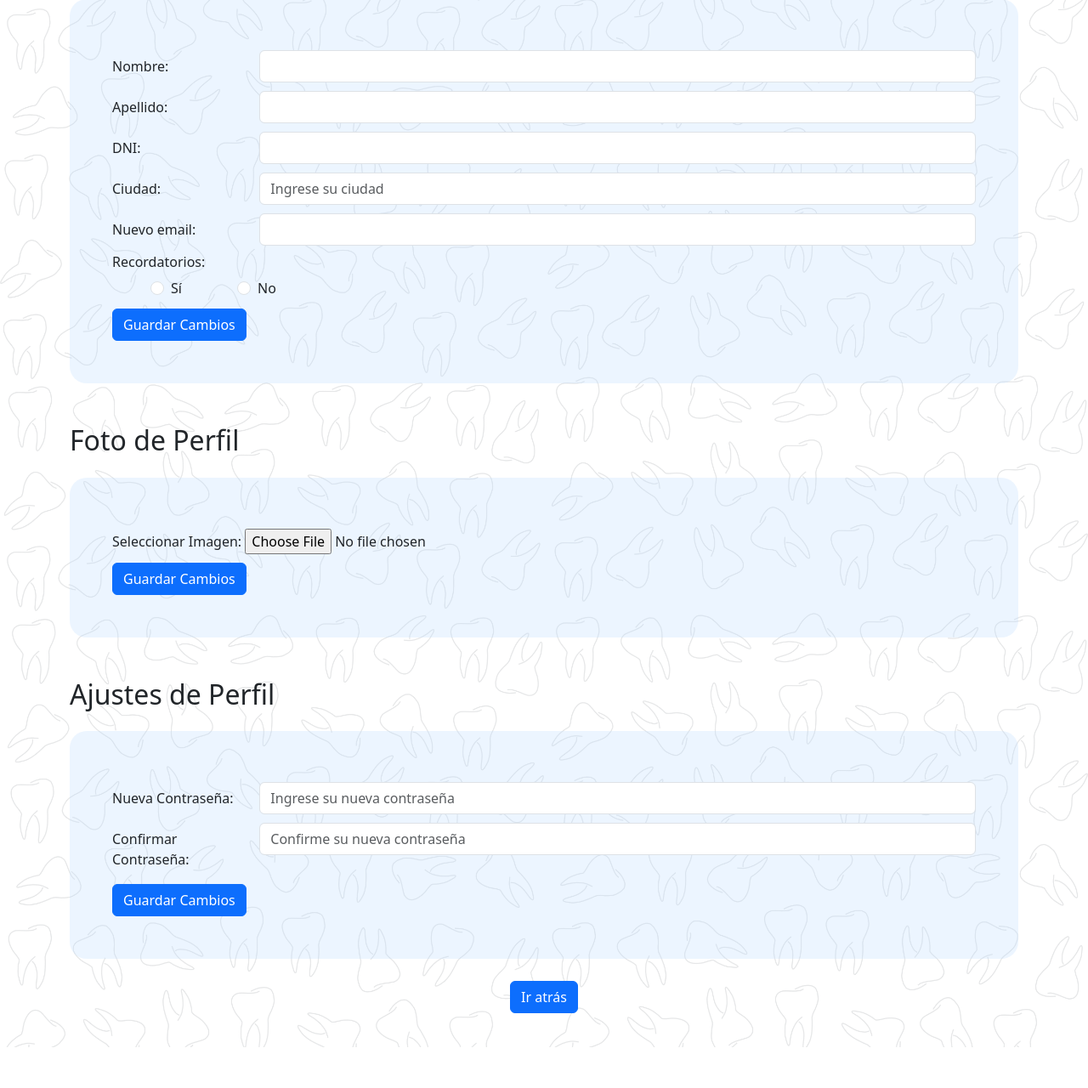
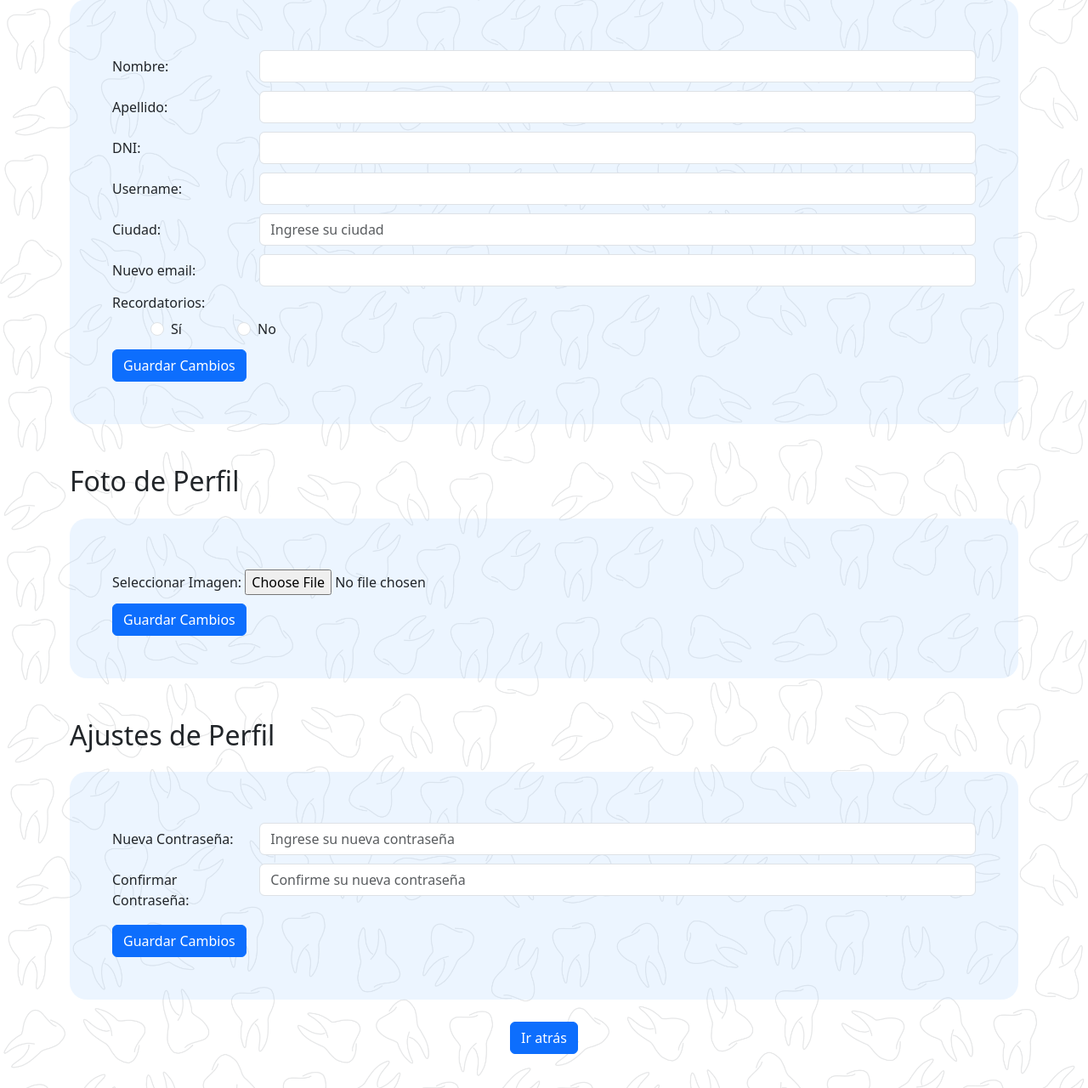
Before and after one commit to GastonCamu/DentCorp, a Django app: page /DentCorp/ajustes in a window 1280 px wide. Shown: the part 193-1473 px from the top of the page at 85% size. Before the commit the page ends 1425 px from the top, so only its background shows below. Run offline with Django 4.2, Linux system fonts and the light colour scheme; some libraries are stand-ins or nearby versions.

Commit message:
permite modificar username

```diff
--- a/DentCorpApp/templates/ajustes/ajustes.html
+++ b/DentCorpApp/templates/ajustes/ajustes.html
@@ -28,6 +28,13 @@
                     <label for="dni" class="col-sm-2 col-form-label">DNI:</label>
                     <div class="col-sm-10">
                         <input type="text" class="form-control" id="dni" name="dni" placeholder="{{user.dni_usu}}" readonly>
+                    </div>
+                </div>
+
+                <div class="form-group row">
+                    <label for="username" class="col-sm-2 col-form-label">Username:</label>
+                    <div class="col-sm-10">
+                        <input type="text" class="form-control" id="username" name="username" placeholder="{{user.username}}"value="{{ user.username }}">
                     </div>
                 </div>
 
--- a/DentCorpApp/views.py
+++ b/DentCorpApp/views.py
@@ -67,17 +67,21 @@
 def ajustes(request):
     if request.method == 'POST':
         new_email = request.POST.get('email')
+        new_username=request.POST.get("username")
         new_imagen = request.POST.get('imagen')
         if new_email:
             request.user.email = new_email
             request.user.save()
             messages.success(request, 'Dirección de correo actualizada exitosamente.')
-            return redirect('ajustes')
+        if new_username:
+            request.user.username = new_username
+            request.user.save()
+            messages.success(request, 'Nombre de usuario actualizado exitosamente.')
         if new_imagen:
             request.user.imagen=new_imagen
             request.user.save()
             messages.success(request, 'Foto de perfil actualizada exitosamente.')
-            return redirect('ajustes')
+        return redirect('ajustes')
     return render(request, 'ajustes/ajustes.html')
 
 
```
